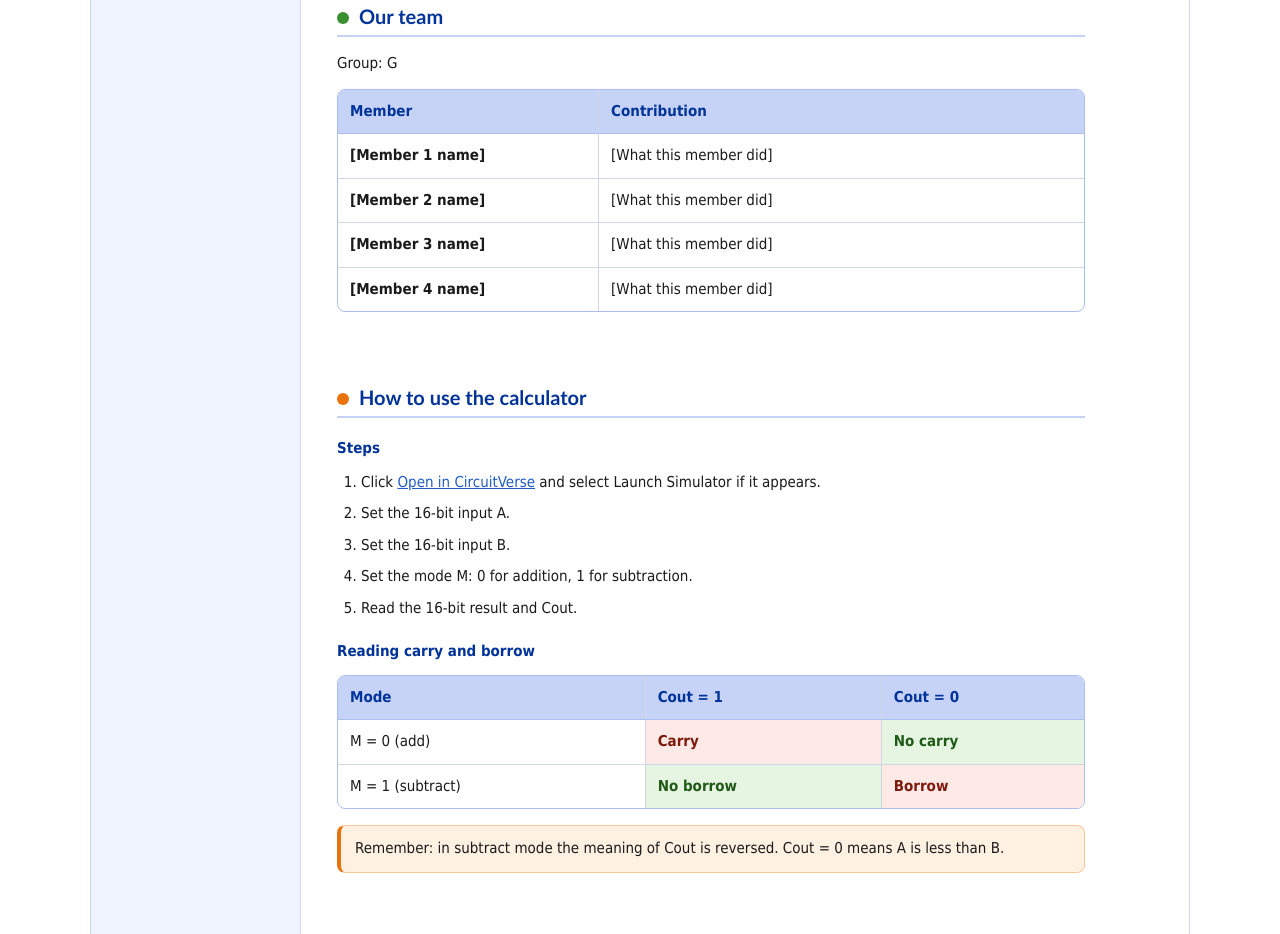
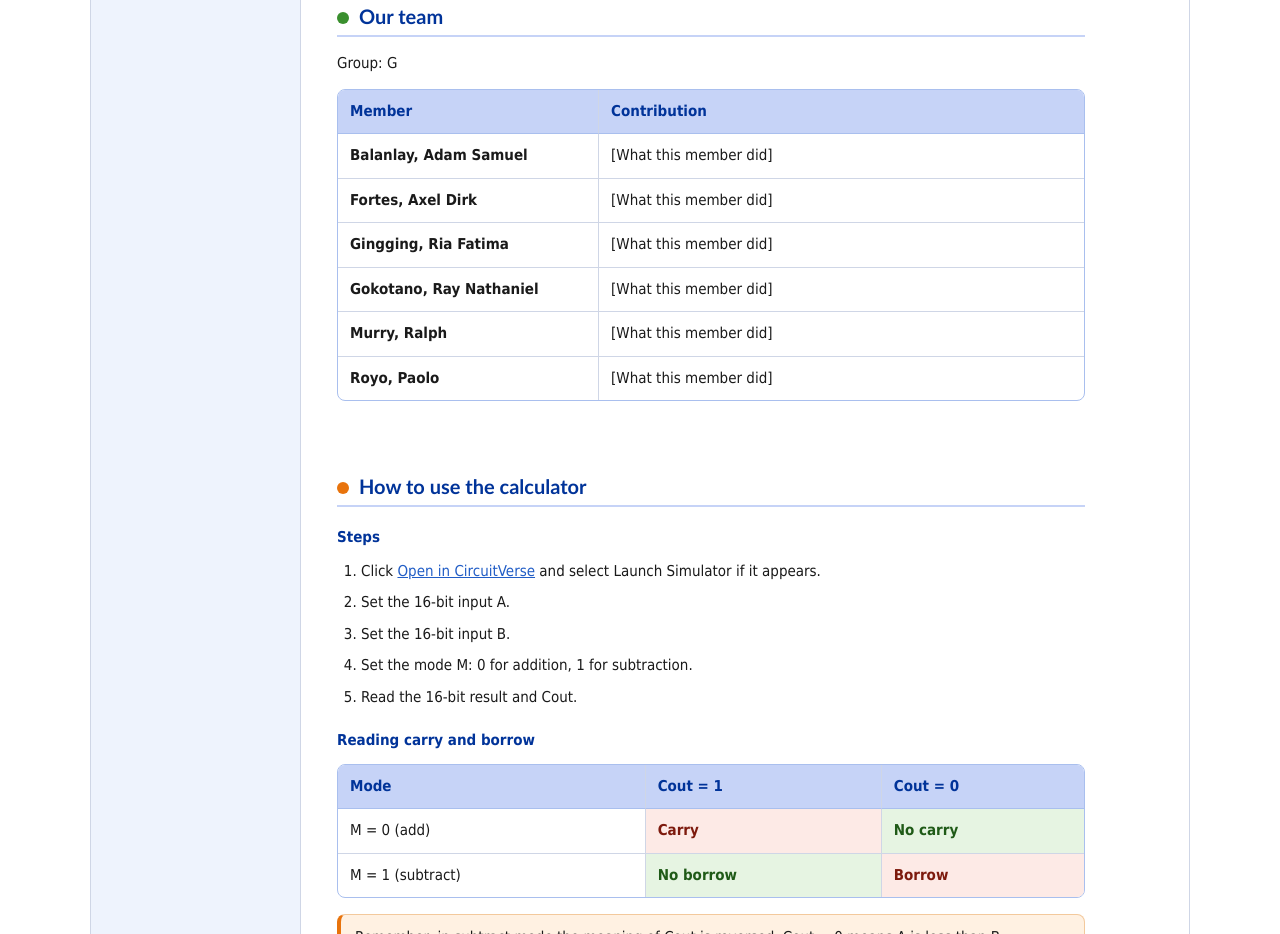
Before and after one commit to nathgokotano-bit/ITC-project-Group-G, a plain HTML site: page index.html in a window 1280 px wide. Shown: the part 907-1841 px from the top of the page. Drawn offline with Linux system fonts and the light colour scheme.

Commit message:
Update website

```diff
--- a/index.html
+++ b/index.html
@@ -197,10 +197,12 @@
             <table>
                 <thead><tr><th>Member</th><th>Contribution</th></tr></thead>
                 <tbody>
-                    <tr><td>[Member 1 name]</td><td>[What this member did]</td></tr>
-                    <tr><td>[Member 2 name]</td><td>[What this member did]</td></tr>
-                    <tr><td>[Member 3 name]</td><td>[What this member did]</td></tr>
-                    <tr><td>[Member 4 name]</td><td>[What this member did]</td></tr>
+                    <tr><td>Balanlay, Adam Samuel</td><td>[What this member did]</td></tr>
+                    <tr><td>Fortes, Axel Dirk</td><td>[What this member did]</td></tr>
+                    <tr><td>Gingging, Ria Fatima</td><td>[What this member did]</td></tr>
+                    <tr><td>Gokotano, Ray Nathaniel</td><td>[What this member did]</td></tr>
+                    <tr><td>Murry, Ralph</td><td>[What this member did]</td></tr>
+                    <tr><td>Royo, Paolo</td><td>[What this member did]</td></tr>
                 </tbody>
             </table>
 
```
